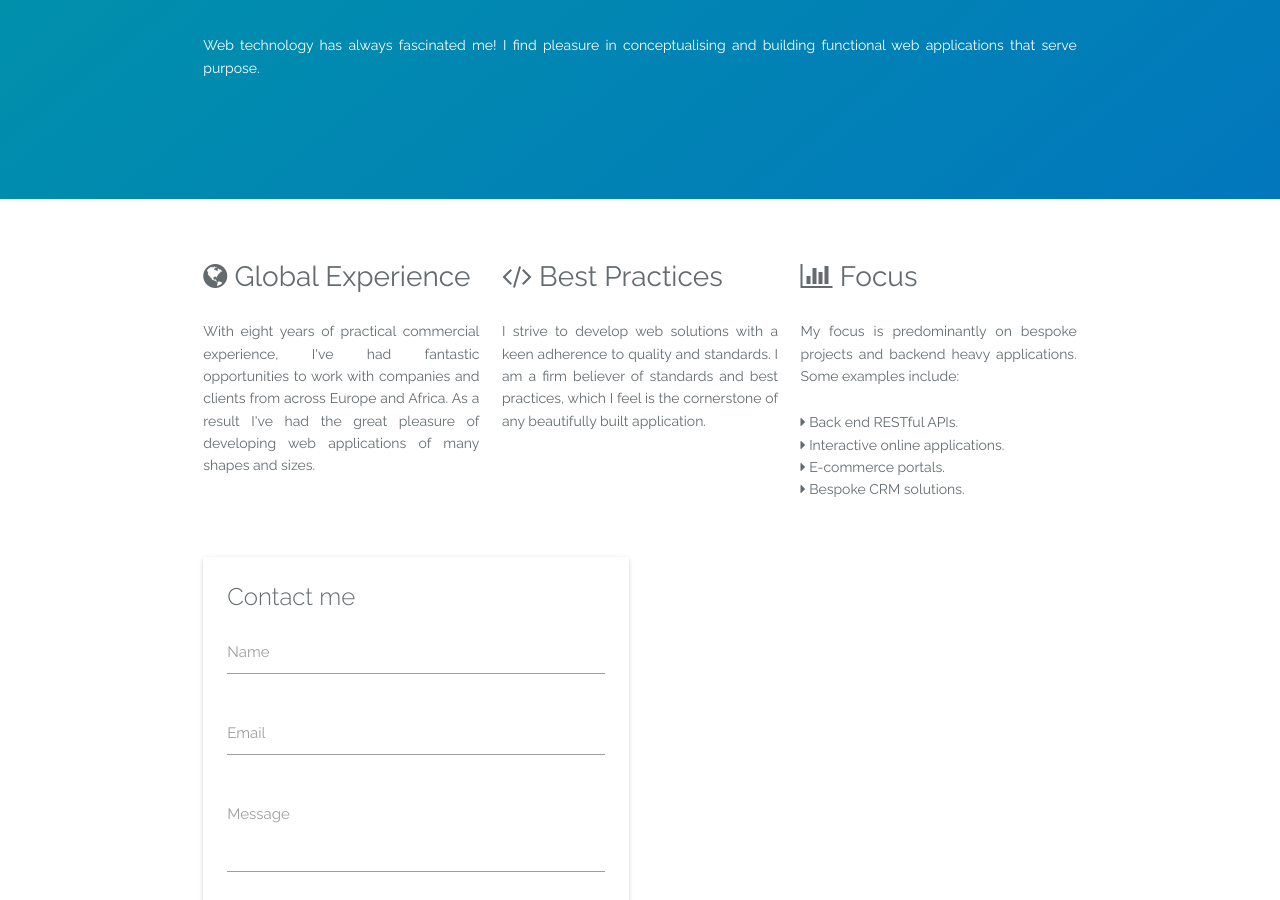
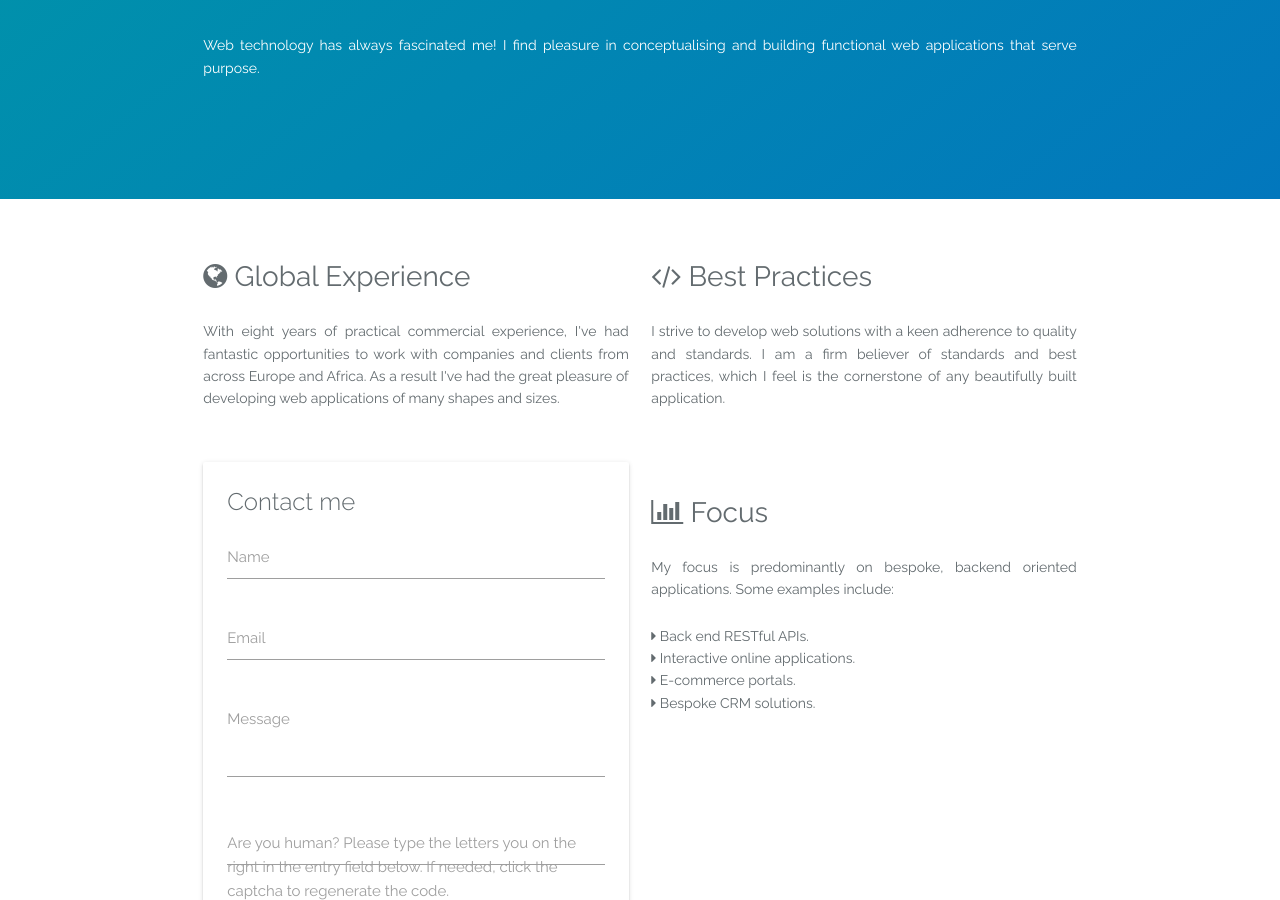
Before and after one commit to marcov4lente/marcov4lente, a Jekyll site: the page built from index.md, in a window 1280 px wide and 900 px high, scrolled down 392 px. Built offline with Jekyll 4.4.1, drawn with Linux system fonts in a browser that asks for light colours.

Commit message:
Content update

```diff
--- a/_layouts/home.html
+++ b/_layouts/home.html
@@ -22,7 +22,7 @@
         {% include social-mobile.html %}
         <div class="row">
             <div class="container">
-                <div class="col s12 m4">
+                <div class="col s12 m6">
                     <div class="section">
                         <h2><i class="fa fa-globe" aria-hidden="true"></i></i> Global Experience</h2>
                         <p>
@@ -30,7 +30,7 @@
                         </p>
                     </div>
                 </div>
-                <div class="col s12 m4">
+                <div class="col s12 m6">
                     <div class="section">
                         <h2><i class="fa fa-code" aria-hidden="true"></i> Best Practices</h2>
                         <p>
@@ -38,23 +38,8 @@
                         </p>
                     </div>
                 </div>
-                <div class="col s12 m4">
-                    <div class="section">
-                        <h2><i class="fa fa-bar-chart" aria-hidden="true"></i> Focus</h2>
-                        <p>
-                            My focus is predominantly on bespoke projects and backend heavy applications. Some examples include:
-                        </p>
-                        <ul>
-                            <li><i class="fa fa-caret-right" aria-hidden="true"></i> Back end RESTful APIs.</li>
-                            <li><i class="fa fa-caret-right" aria-hidden="true"></i> Interactive online applications.</li>
-                            <li><i class="fa fa-caret-right" aria-hidden="true"></i> E-commerce portals.</li>
-                            <li><i class="fa fa-caret-right" aria-hidden="true"></i> Bespoke CRM solutions.</li>
-                        </ul>
-                    </div>
-                </div>
             </div>
         </div>
-
         <div class="row">
             <div class="container">
                 <div class="col s12 m6">
@@ -88,7 +73,18 @@
                     </form>
                 </div>
                 <div class="col s12 m6">
-
+                    <div class="section">
+                        <h2><i class="fa fa-bar-chart" aria-hidden="true"></i> Focus</h2>
+                        <p>
+                            My focus is predominantly on bespoke, backend oriented applications. Some examples include:
+                        </p>
+                        <ul>
+                            <li><i class="fa fa-caret-right" aria-hidden="true"></i> Back end RESTful APIs.</li>
+                            <li><i class="fa fa-caret-right" aria-hidden="true"></i> Interactive online applications.</li>
+                            <li><i class="fa fa-caret-right" aria-hidden="true"></i> E-commerce portals.</li>
+                            <li><i class="fa fa-caret-right" aria-hidden="true"></i> Bespoke CRM solutions.</li>
+                        </ul>
+                    </div>
                 </div>
             </div>
         </div>
```
